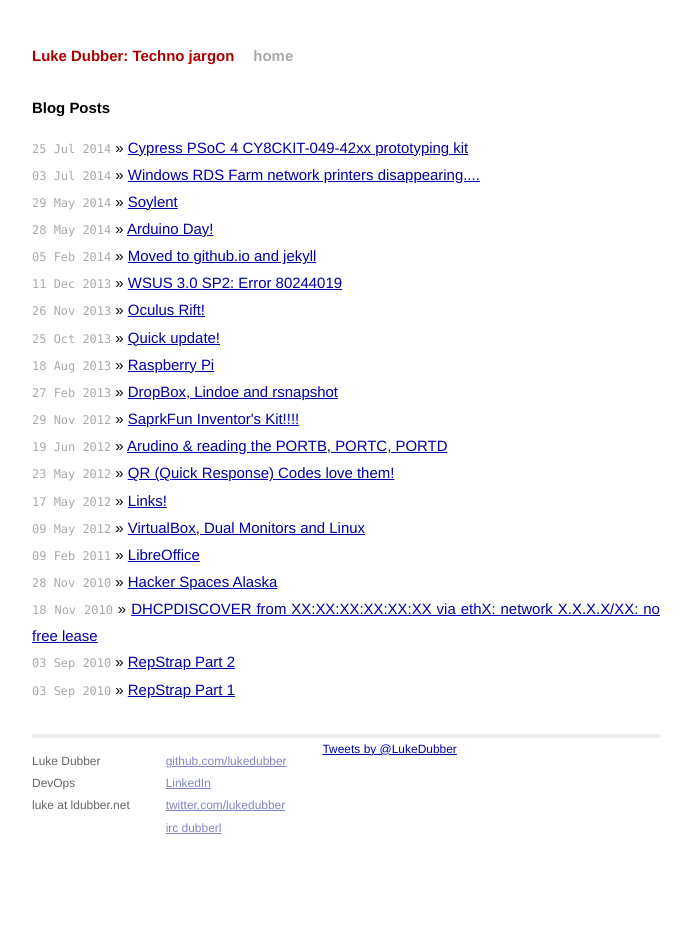
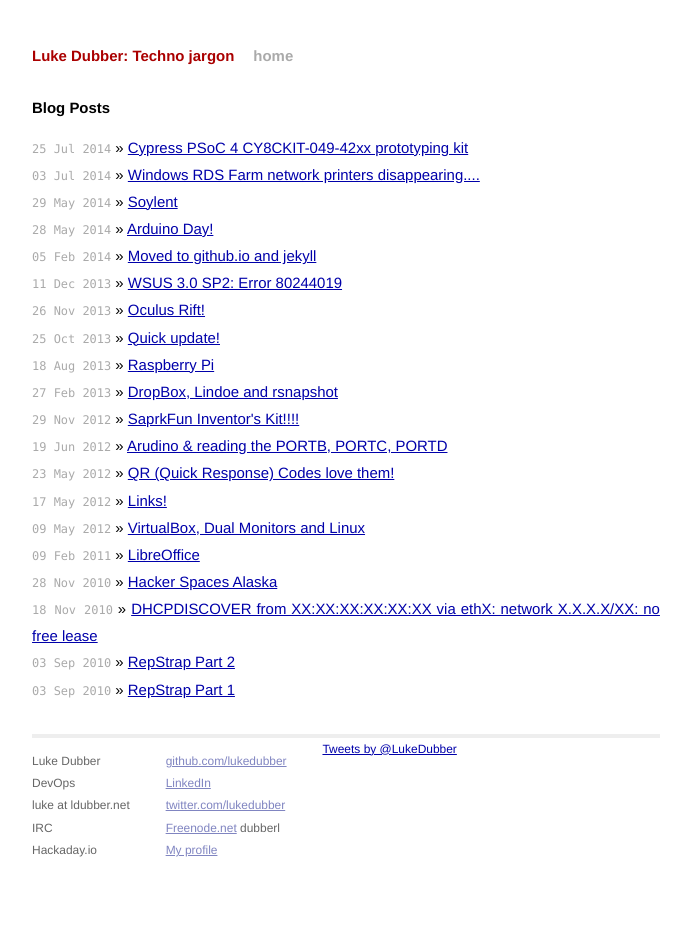
Before and after one commit to lukedubber/lukedubber.github.io, a Jekyll site: the page built from index.html, in a window 1280 px wide. Shown: the whole page, without its empty margins (294-985 px from the left). Built offline with Jekyll 4.4.1, drawn with Linux system fonts in a browser that asks for light colours; comment, search, counter and statistics services are not loaded.

Commit message:
Added hackaday.io page to my stie

```diff
--- a/_layouts/default.html
+++ b/_layouts/default.html
@@ -28,15 +28,18 @@
               <p>
                 Luke Dubber<br />
                 DevOps<br />
-                luke at ldubber.net
+                luke at ldubber.net<br />
+                IRC<br />
+                Hackaday.io
               </p>
             </div>
             <div class="contact">
               <p>
                 <a href="https://github.com/lukedubber">github.com/lukedubber</a><br />
-		            <a href="http://www.linkedin.com/pub/luke-dubber/40/40b/9a">LinkedIn</a><br />
+                <a href="http://www.linkedin.com/pub/luke-dubber/40/40b/9a">LinkedIn</a><br />
                 <a href="https://twitter.com/lukedubber">twitter.com/lukedubber</a><br />
-            		<a href="freenode.net">irc dubberl</a>
+                <a href="http://freenode.net">Freenode.net</a> dubberl<br />
+                <a href="http://hackaday.io/hacker/1182-luke-dubber">My profile</a>
               </p>
             </div>
             {% if page.twitter %}
```
